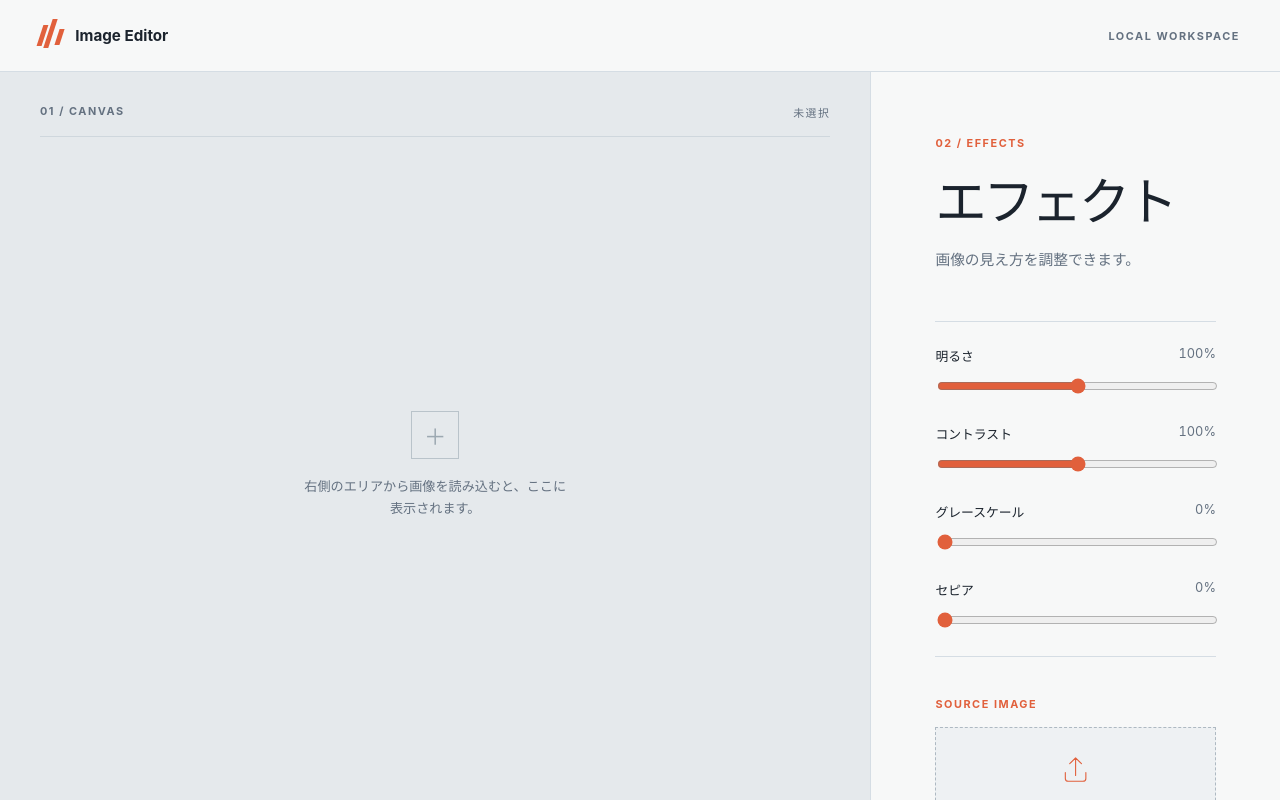
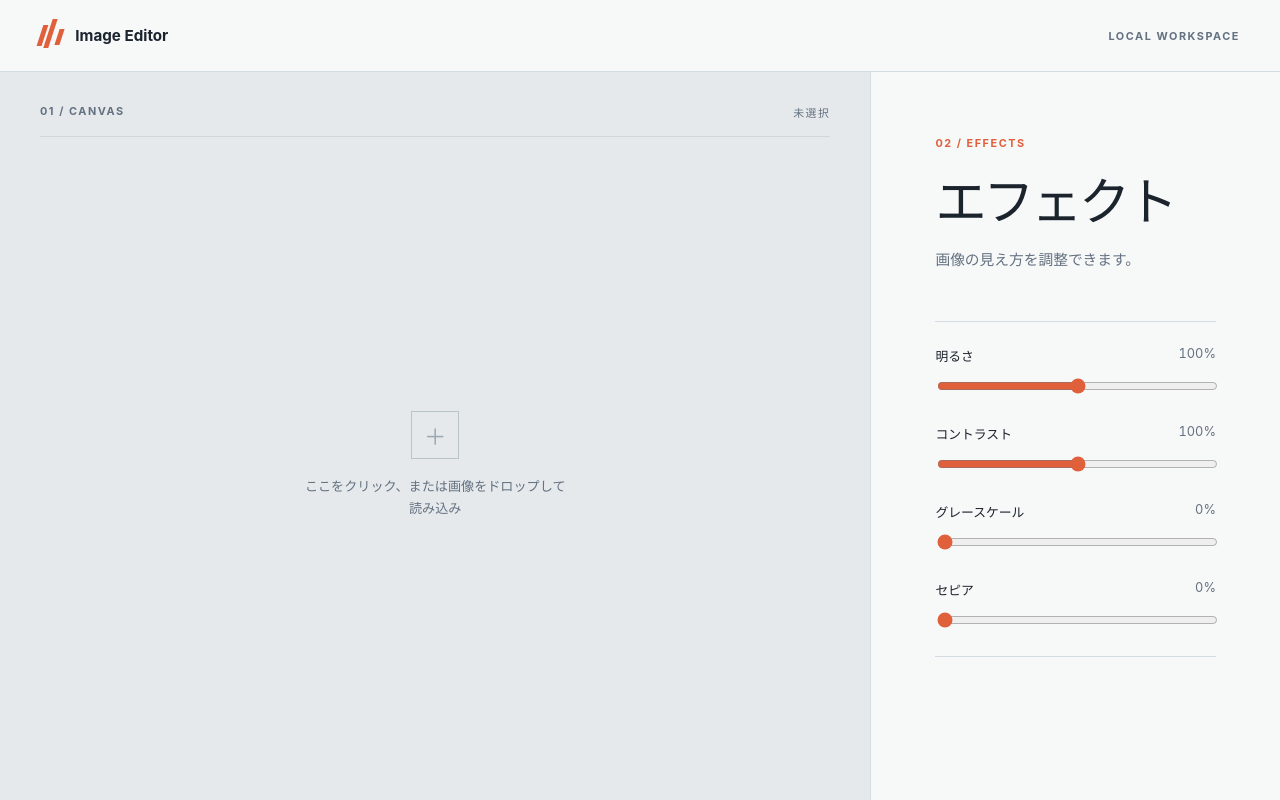
Before and after one commit to ak-2302/image_editor, a React (Vite) app: page / in a window 1280 px wide. Shown: the top 800 px of the page. Built offline with nearby package versions, Linux system fonts and the light colour scheme.

Commit message:
[AI] キャンバスから画像を読み込むよう修正

```diff
--- a/src/App.tsx
+++ b/src/App.tsx
@@ -1,9 +1,5 @@
 import { useRef, useState, type ChangeEvent, type DragEvent } from 'react'
 import './App.css'
-
-function UploadIcon() {
-  return <svg viewBox="0 0 48 48" aria-hidden="true" className="upload_icon"><path d="M24 32V8m0 0-8 8m8-8 8 8M10 28v8a4 4 0 0 0 4 4h20a4 4 0 0 0 4-4v-8" /></svg>
-}
 
 function App() {
   const fileInputRef = useRef<HTMLInputElement>(null)
@@ -31,8 +27,9 @@ function App() {
       <div className="editor_layout">
         <section className="canvas_panel" aria-labelledby="canvas_title">
           <div className="canvas_header"><span id="canvas_title">01 / CANVAS</span><span>{imageUrl ? '編集中' : '未選択'}</span></div>
-          <div className="canvas_empty">
-            {imageUrl ? <img className="canvas_image" src={imageUrl} alt="編集キャンバスの画像" style={{ filter }} /> : <><span className="empty_cross" aria-hidden="true">＋</span><p>右側のエリアから画像を読み込むと、ここに表示されます。</p></>}
+          <div className={`canvas_empty${isDragging ? ' is_dragging' : ''}`} onClick={() => !imageUrl && fileInputRef.current?.click()} onKeyDown={(event) => { if (!imageUrl && (event.key === 'Enter' || event.key === ' ')) fileInputRef.current?.click() }} onDragEnter={(event) => { event.preventDefault(); setIsDragging(true) }} onDragOver={(event) => event.preventDefault()} onDragLeave={() => setIsDragging(false)} onDrop={handleDrop} role={imageUrl ? undefined : 'button'} tabIndex={imageUrl ? undefined : 0}>
+            {imageUrl ? <img className="canvas_image" src={imageUrl} alt="編集キャンバスの画像" style={{ filter }} /> : <><span className="empty_cross" aria-hidden="true">＋</span><p>ここをクリック、または画像をドロップして読み込み</p></>}
+            <input ref={fileInputRef} type="file" accept="image/jpeg,image/png,image/webp" onChange={handleFileChange} hidden />
           </div>
         </section>
         <aside className="effects_panel" aria-labelledby="effects_title">
@@ -40,10 +37,7 @@ function App() {
           <div className="effect_controls">
             {([['明るさ', brightness, setBrightness, 0, 200], ['コントラスト', contrast, setContrast, 0, 200], ['グレースケール', grayscale, setGrayscale, 0, 100], ['セピア', sepia, setSepia, 0, 100]] as const).map(([label, value, setter, min, max]) => <label className="range_control" key={label}><span><b>{label}</b><output>{value}%</output></span><input type="range" min={min} max={max} value={value} onChange={(event) => setter(Number(event.target.value))} /></label>)}
           </div>
-          <div className="source_section"><p className="panel_kicker">SOURCE IMAGE</p><div className={`upload_area${isDragging ? ' is_dragging' : ''}${imageUrl ? ' has_image' : ''}`} onDragEnter={(event) => { event.preventDefault(); setIsDragging(true) }} onDragOver={(event) => event.preventDefault()} onDragLeave={() => setIsDragging(false)} onDrop={handleDrop}>
-            {imageUrl ? <><img src={imageUrl} alt={`${fileName ?? '読み込み画像'}のプレビュー`} /><div className="image_meta"><span className="ready_dot" aria-hidden="true" /><span>{fileName}</span></div><button type="button" className="text_button" onClick={clearImage}>画像を取り除く</button></> : <><UploadIcon /><strong>画像をここにドロップ</strong><span>または</span><button type="button" className="browse_button" onClick={() => fileInputRef.current?.click()}>ファイルを選択</button><small>JPG / PNG / WEBP　最大 20MB</small></>}
-            <input ref={fileInputRef} type="file" accept="image/jpeg,image/png,image/webp" onChange={handleFileChange} hidden />
-          </div></div>
+          {imageUrl && <div className="image_actions"><span title={fileName ?? undefined}>{fileName}</span><button type="button" className="text_button" onClick={clearImage}>画像を取り除く</button></div>}
         </aside>
       </div>
     </main>
```
Also changed, not shown: src/App.css.
